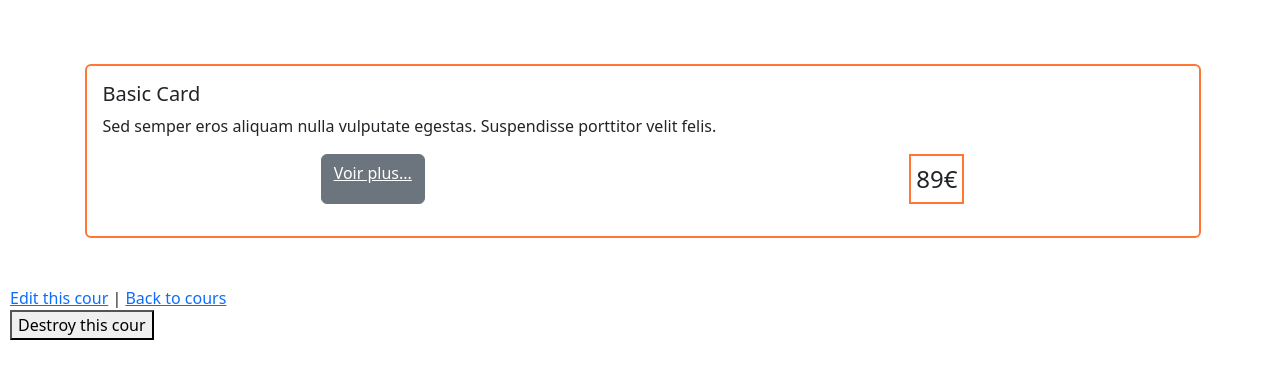
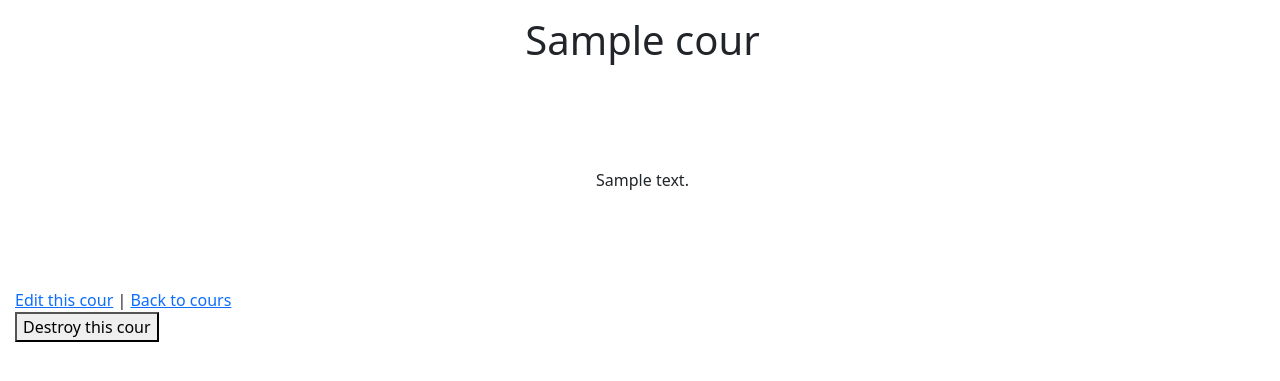
Before and after one commit to Zicrou/awformations, a Rails app: page /cours/1 in a window 1280 px wide. Shown: the part 64-445 px from the top of the page. Run offline with Rails 7, Linux system fonts and the light colour scheme; tables that the repository leaves empty hold one stand-in row (values such as "Sample post"); style sheets or scripts are compiled from the project's sources; some libraries are stand-ins or nearby versions.

Commit message:
Added Style to Show Cours page And Updated Index cours page

```diff
--- a/app/views/cours/_cour.html.erb
+++ b/app/views/cours/_cour.html.erb
@@ -1,17 +1,39 @@
 <div id="<%= dom_id cour %>" style="margin-top:10px; margin-left:5px;">
+  <div class="d-flex justify-content-center">
+    <h1><%= cour.title %></h1>
+  </div>
 
-<div class="container py-5">
+  <div class="container py-5">
+    <div>
+      <div class="d-flex justify-content-center">
+        <%= video_tag url_for(cour.video), :controls => true, style:"width:500px;height:auto" if cour.video.video?%>
+      </div>
+
+      <div class="d-flex py-5 justify-content-center">
+        <%= cour.content %>
+      </div>
+    </div>
+
+    <div>
+      <%#= link_to image_tag(cour.thumbnail, style:"width:400px;height:auto"), cours_path if cour.thumbnail.present? %>
+    </div-->
+
+    <%#= link_to "Show this cour", cour %>
+  </div>
+</div>
+
+<!--div class="container py-5">
   <div class="d-flex justify-content-center">
     <div class="col-12">
         <div class="card" style="width: auto; border: 2px solid #FF7733;">
-		      <%= image_tag(cour.thumbnail, style:"width:100%;height:auto", class:"card-img-top") if cour.thumbnail.present? %>
+		      <%#= image_tag(cour.thumbnail, style:"width:100%;height:25%", class:"card-img-top") if cour.thumbnail.present? %>
           <div class="card-body">
             <h5 class="card-title">Basic Card</h5>
             <p class="card-text">Sed semper eros aliquam nulla vulputate egestas. Suspendisse porttitor velit felis. </p>
-            <!--a href="#" class="btn btn-primary">Go somewhere</a-->
+            <a href="#" class="btn btn-primary">Go somewhere</a>
             <div class="d-flex justify-content-sm-around flex-nowrap mb-3">
               <span class="btn btn-secondary">
-                <%= link_to "Voir plus...", cour, class:"text-white" %>
+                <%#= link_to "Voir plus...", cour, class:"text-white" %>
               </span>
               <span class="ms-5 pricing-card-title" style="font-size:1.5rem; padding:5px; border: 2px solid #FF7733">
                 89€
@@ -22,26 +44,4 @@
       </div>
     </div>
   </div>
-</div>
-
-  <!--p>
-    <strong>Title:</strong>
-    <%= cour.title %>
-  </p>
-
-  <p>
-    <strong>Content:</strong>
-    <%#= cour.content %>
-  </p>
-
-  <div>
-    <%#= link_to image_tag(cour.thumbnail, style:"width:400px;height:auto"), cours_path if cour.thumbnail.present? %>
-  </div-->
-
-  <%#= link_to "Show this cour", cour %>
-
-  <!--div>
-    <%#= video_tag url_for(cour.video), :controls => true, style:"width:500px;height:auto" if cour.video.video?%>
-  </div-->
-
-</div>
+</div-->
--- a/app/views/cours/index.html.erb
+++ b/app/views/cours/index.html.erb
@@ -16,7 +16,8 @@
             <h5 class="card-title"><%= cour.title %></h5>
             <p class="card-text"><%= cour.content %></p>
             <div class="d-flex justify-content-between">
-              <a href="#" class="btn btn-outline-primary" style="">Voir +</a>
+              <%= link_to "Voir plus...", cour, class:"btn btn-outline-primary", style:"" %>
+              <!--a href="#" class="btn btn-outline-primary" style="">Voir +</a-->
               <span class="fw-bold text-decoration-underline" style="border-top: 2px solid #FF7733;font-size:2rem;">89€</span>
             </div>
           </div>
```
